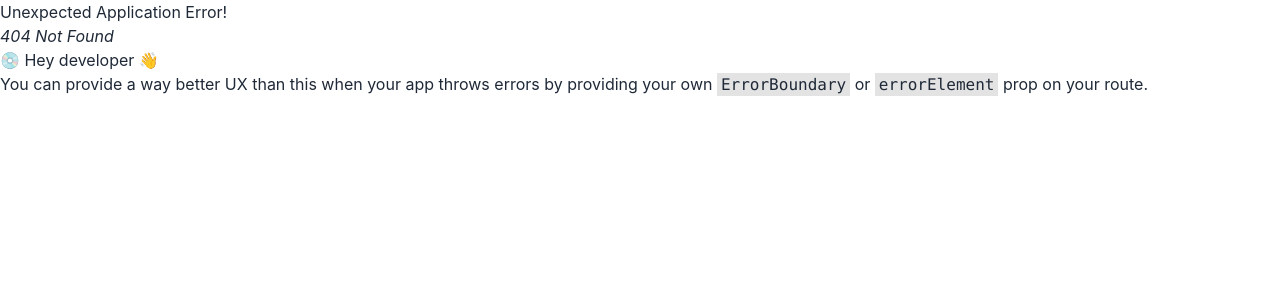
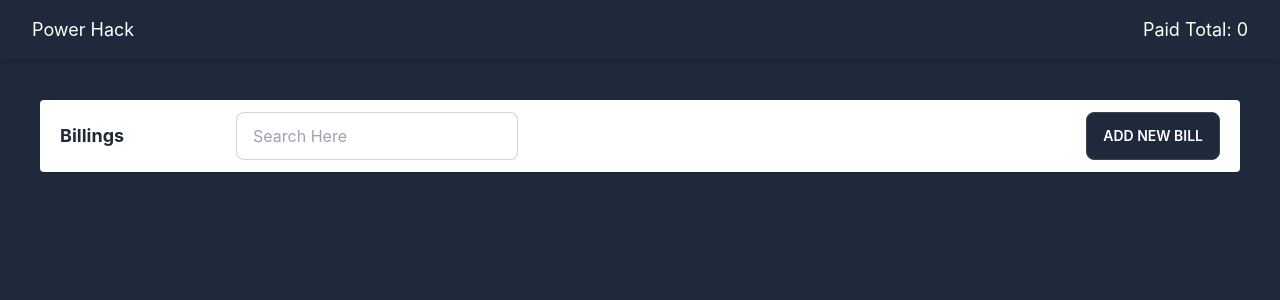
Before and after one commit to AhshanHabib26/PH_Task_Client, a React (Create React App) app: page /billing-dashboard in a window 1280 px wide. Before the commit this address had no page. Shown: the top 300 px of the page. Built offline with nearby package versions, Linux system fonts and the light colour scheme.

Commit message:
SearchBar Added

```diff
--- a/src/Pages/Dashboard/Dashboard.js
+++ b/src/Pages/Dashboard/Dashboard.js
@@ -0,0 +1,15 @@
+import React from 'react';
+import Navbar from './Navbar';
+import SearchBar from './SearchBar';
+
+
+const Dashboard = () => {
+  return (
+    <div className=" bg-slate-800 h-screen">
+      <Navbar />
+      <SearchBar />
+    </div>
+  );
+};
+
+export default Dashboard;
--- a/src/Pages/Dashboard/Navbar.js
+++ b/src/Pages/Dashboard/Navbar.js
@@ -2,7 +2,7 @@ import React from 'react';
 
 const Navbar = () => {
   return (
-    <div className=" flex justify-between mx-8 py-3 shadow-md  items-center ">
+    <div className=" flex justify-between px-8 py-4 shadow-md  items-center ">
       <h2 className=' text-white text-lg'>Power Hack</h2>
       <h2 className=' text-white text-lg'>Paid Total: 0</h2>
     </div>
--- /dev/null
+++ b/src/Pages/Dashboard/SearchBar.js
@@ -0,0 +1,29 @@
+import React from 'react';
+
+const SearchBar = () => {
+return (
+    <div>
+      <div className="mx-10 mt-10 bg-white py-3 rounded shadow-sm">
+        <div className=" flex justify-between px-5 ">
+          <div className=" flex items-center">
+            <h2 className=" mr-28 text-lg font-bold">Billings</h2>
+            <input
+              className=" input input-bordered outline-none cursor-text "
+              type="text"
+              placeholder="Search Here"
+            />
+          </div>
+          <label
+            htmlFor="billing-modal"
+            className=" btn bg-slate-800 rounded-lg cursor-pointer text-white"
+          >
+            Add New Bill
+          </label>
+        </div>
+      </div>
+
+    </div>
+  );
+};
+
+export default SearchBar;
--- a/src/Router/Router.js
+++ b/src/Router/Router.js
@@ -1,5 +1,6 @@
 import { createBrowserRouter } from 'react-router-dom';
 import Main from '../Layout/Main';
+import Dashboard from '../Pages/Dashboard/Dashboard';
 import Login from '../Pages/Login';
 import Register from '../Pages/Register';
 
@@ -16,6 +17,10 @@ const Router = createBrowserRouter([
     path: 'register',
     element: <Register />,
   },
+  {
+    path: 'billing-dashboard',
+    element: <Dashboard />,
+  },
 ]);
 
 export default Router;
```
